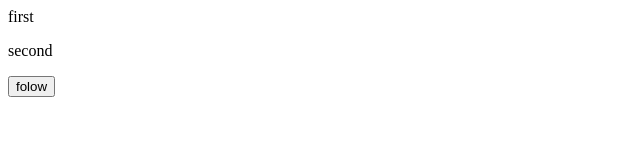
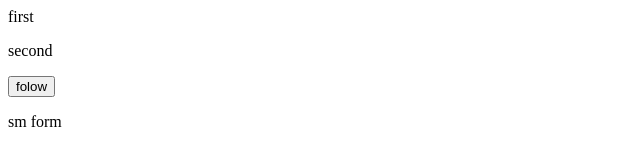
Before and after one commit to Anpopaicoconat/lab4, a plain HTML site: page index.html in a window 1280 px wide. Shown: the full height of the page, 0-640 px from the left. Drawn offline with Linux system fonts and the light colour scheme.

Commit message:
add form

```diff
--- a/index.html
+++ b/index.html
@@ -1,3 +1,4 @@
 <p>first</p>
 <p>second</p>
 <button>folow</button>
+<p>sm form</p>
```
